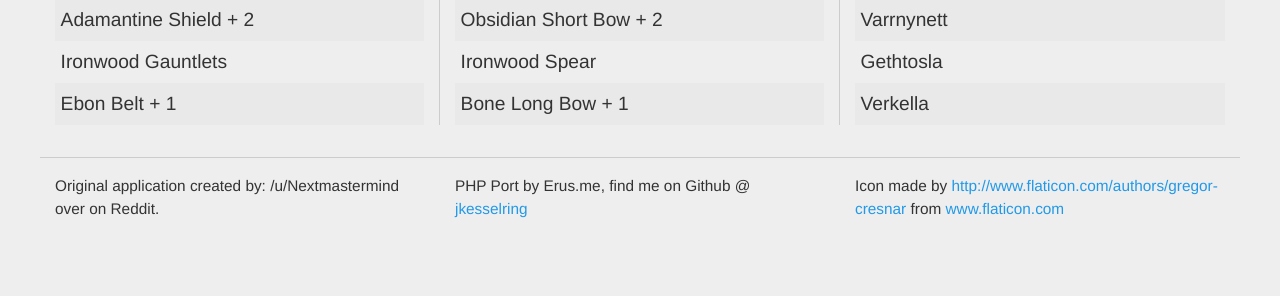
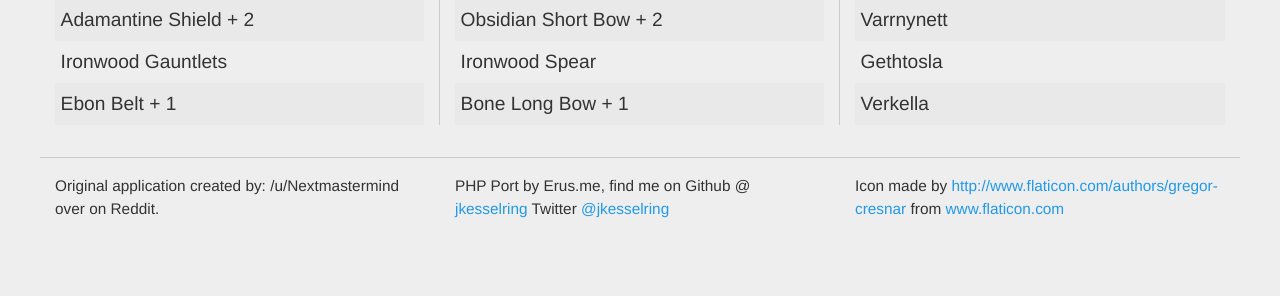
Before and after one commit to jkesselring-zz/worldmaker_PHP, a PHP site: page / in a window 1280 px wide. Shown: the part 504-800 px from the top of the page. Run offline with PHP 8.4, Linux system fonts and the light colour scheme.

Commit message:
Updated copyright to provide twitter handle

```diff
--- a/index.php
+++ b/index.php
@@ -73,7 +73,7 @@ if(isset($_GET['max'])){
     </div>
   </div>
   <div class="small-12 medium-4 columns">
-    <small>PHP Port by Erus.me, find me on Github @ <a href="http://github.com/jkesselring" rel="nofollow" target="_blanket">jkesselring</a></small>
+    <small>PHP Port by Erus.me, find me on Github @ <a href="http://github.com/jkesselring" rel="nofollow" target="_blanket">jkesselring</a> Twitter <a href="http://twitter.com/jkesselring" rel="nofollow" target="_blank">@jkesselring</a></small>
   </div>
   <div class="small-12 medium-4 columns">
     <small>Icon made by <a href="http://www.flaticon.com/authors/gregor-cresnar" rel="nofollow" target="_blank">http://www.flaticon.com/authors/gregor-cresnar</a> from <a href="http://www.flaticon.com" rel="nofollow" target="_blank">www.flaticon.com</a></small>
```
